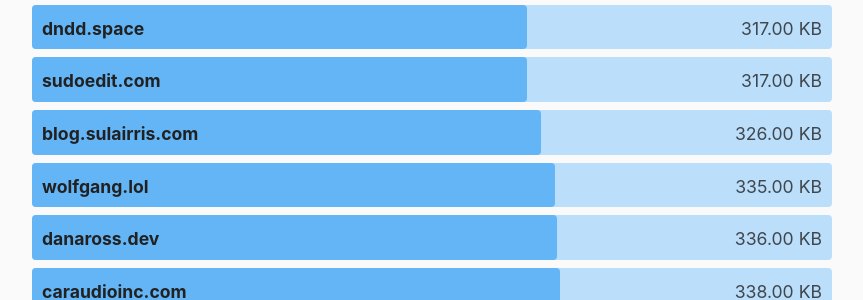
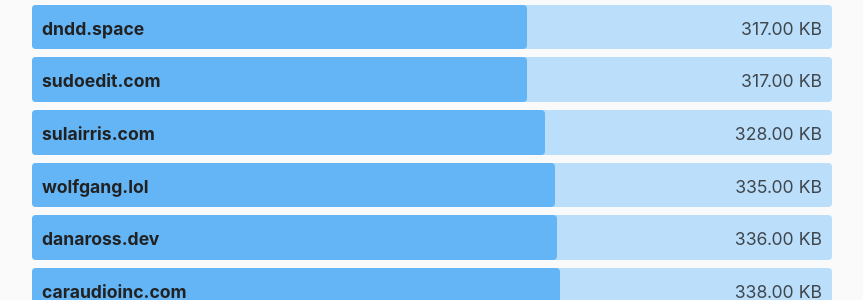
Before and after one commit to kevquirk/512kb.club, a Jekyll site: the page built from index.md, in a window 1280 px wide and 900 px high, scrolled down 23899 px. Shown: the part 137-437 px from the top of the window, without its empty margins (208-1071 px from the left). Built offline with Jekyll 4.4.1, drawn with Linux system fonts in a browser that asks for light colours.

Commit message:
Update sites.yml

```diff
--- a/_data/sites.yml
+++ b/_data/sites.yml
@@ -363,11 +363,6 @@
   size: 427
   last_checked: 2022-01-31
 
-- domain: blog.sulairris.com
-  url: https://blog.sulairris.com/
-  size: 326
-  last_checked: 2021-12-28
-
 - domain: blog.trieoflogs.com
   url: https://blog.trieoflogs.com
   size: 78.3
@@ -2143,6 +2138,11 @@
   size: 317
   last_checked: 2022-04-29
 
+- domain: sulairris.com
+  url: https://sulairris.com/
+  size: 328
+  last_checked: 2022-08-01
+
 - domain: support.tfwnogf.nl
   url: https://support.tfwnogf.nl
   size: 24.6
```
